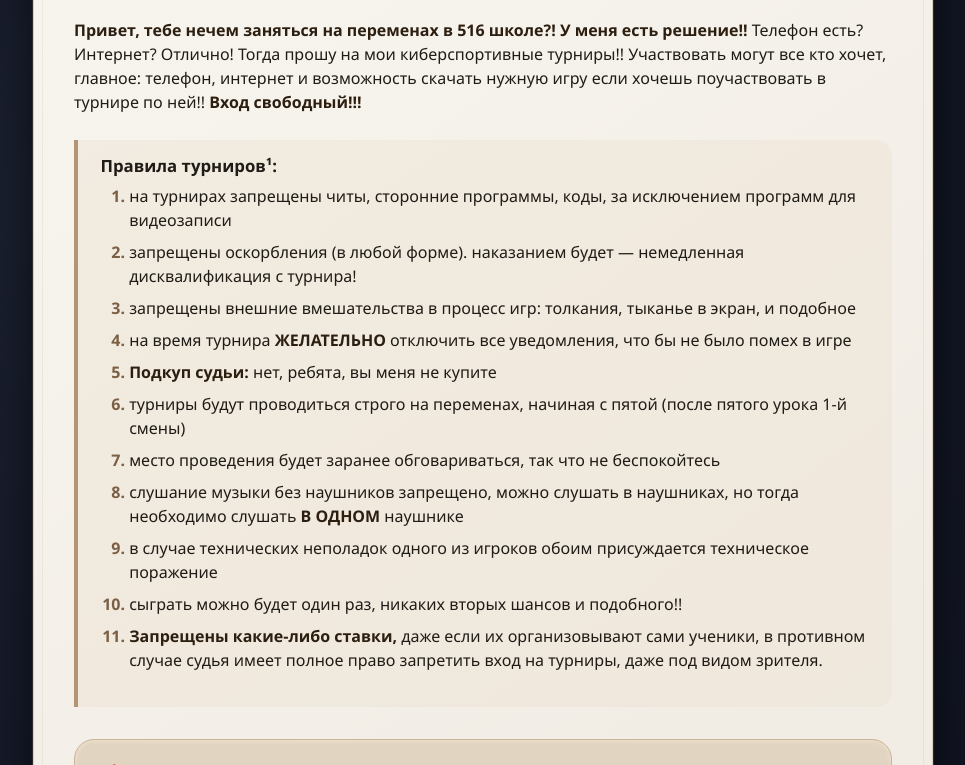
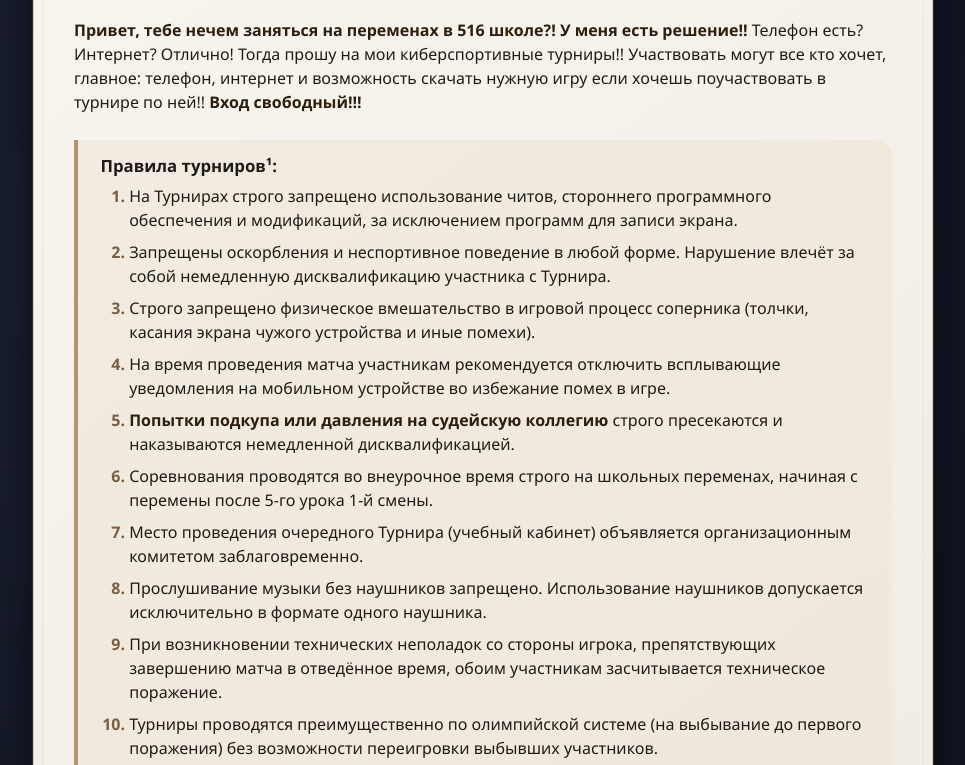
Before and after one commit to Vlad1m1r345/championships516schoolSPB, a plain HTML site: page index.html in a window 1280 px wide. Shown: the part 177-942 px from the top of the page, without its empty margins (157-1122 px from the left). Drawn offline with Linux system fonts and the light colour scheme.

Commit message:
Update index.html
обновлены правила турниров, добавлена новая игра в список игр

```diff
--- a/index.html
+++ b/index.html
@@ -222,17 +222,17 @@
       <div class="rule-block">
         <p style="font-weight: 600; font-size: 1.05rem; margin-bottom: 0.4rem;">Правила турниров¹:</p>
         <ol style="margin-top: 0.2rem;">
-          <li>на турнирах запрещены читы, сторонние программы, коды, за исключением программ для видеозаписи</li>
-          <li>запрещены оскорбления (в любой форме). наказанием будет — немедленная дисквалификация с турнира!</li>
-          <li>запрещены внешние вмешательства в процесс игр: толкания, тыканье в экран, и подобное</li>
-          <li>на время турнира <strong>ЖЕЛАТЕЛЬНО</strong> отключить все уведомления, что бы не было помех в игре</li>
-          <li><strong>Подкуп судьи:</strong> нет, ребята, вы меня не купите</li>
-          <li>турниры будут проводиться строго на переменах, начиная с пятой (после пятого урока 1-й смены)</li>
-          <li>место проведения будет заранее обговариваться, так что не беспокойтесь</li>
-          <li>слушание музыки без наушников запрещено, можно слушать в наушниках, но тогда необходимо слушать <strong>В ОДНОМ</strong> наушнике</li>
-          <li>в случае технических неполадок одного из игроков обоим присуждается техническое поражение</li>
-          <li>сыграть можно будет один раз, никаких вторых шансов и подобного!!</li>
-          <li><strong>Запрещены какие-либо ставки,</strong> даже если их организовывают сами ученики, в противном случае судья имеет полное право запретить вход на турниры, даже под видом зрителя.</li>
+          <li>На Турнирах строго запрещено использование читов, стороннего программного обеспечения и модификаций, за исключением программ для записи экрана.</li>
+          <li>Запрещены оскорбления и неспортивное поведение в любой форме. Нарушение влечёт за собой немедленную дисквалификацию участника с Турнира.</li>
+          <li>Строго запрещено физическое вмешательство в игровой процесс соперника (толчки, касания экрана чужого устройства и иные помехи).</li>
+          <li>На время проведения матча участникам рекомендуется отключить всплывающие уведомления на мобильном устройстве во избежание помех в игре.</li>
+          <li><strong>Попытки подкупа или давления на судейскую коллегию</strong> строго пресекаются и наказываются немедленной дисквалификацией.</li>
+          <li>Соревнования проводятся во внеурочное время строго на школьных переменах, начиная с перемены после 5-го урока 1-й смены.</li>
+          <li>Место проведения очередного Турнира (учебный кабинет) объявляется организационным комитетом заблаговременно.</li>
+          <li>Прослушивание музыки без наушников запрещено. Использование наушников допускается исключительно в формате одного наушника.</li>
+          <li>При возникновении технических неполадок со стороны игрока, препятствующих завершению матча в отведённое время, обоим участникам засчитывается техническое поражение.</li>
+          <li>Турниры проводятся преимущественно по олимпийской системе (на выбывание до первого поражения) без возможности переигровки выбывших участников.</li>
+          <li><strong>Запрещены любые формы ставок и пари</strong>, в том числе организуемые самими обучающимися. За нарушение данного правила судейская коллегия вправе отстранить виновных лиц от участия и посещения последующих мероприятий даже в качестве зрителей.</li>
         </ol>
       </div>
 
@@ -253,7 +253,7 @@
         <p><strong>Футбол онлайн:</strong> <span>EA sports FC mobile</span></p>
         <p><strong>Соревнования на рекорд:</strong> <span>Subway surfers</span> <span>Hill climb racing 2</span></p>
         <p><strong>Турниры на Эрудицию:</strong> <span>Lichess</span> <span>Квизы</span></p>
-        <p><strong>Стратегии и карточные бои:</strong> <span>Clash Royale</span></p>
+        <p><strong>Стратегии:</strong> <span>Clash Royale</span> <span>Bloons TD Battles 2</span></p>
         <p><strong>Экшен-арены (MOBA):</strong> <span>Brawl Stars</span></p>
       </div>
 
```
